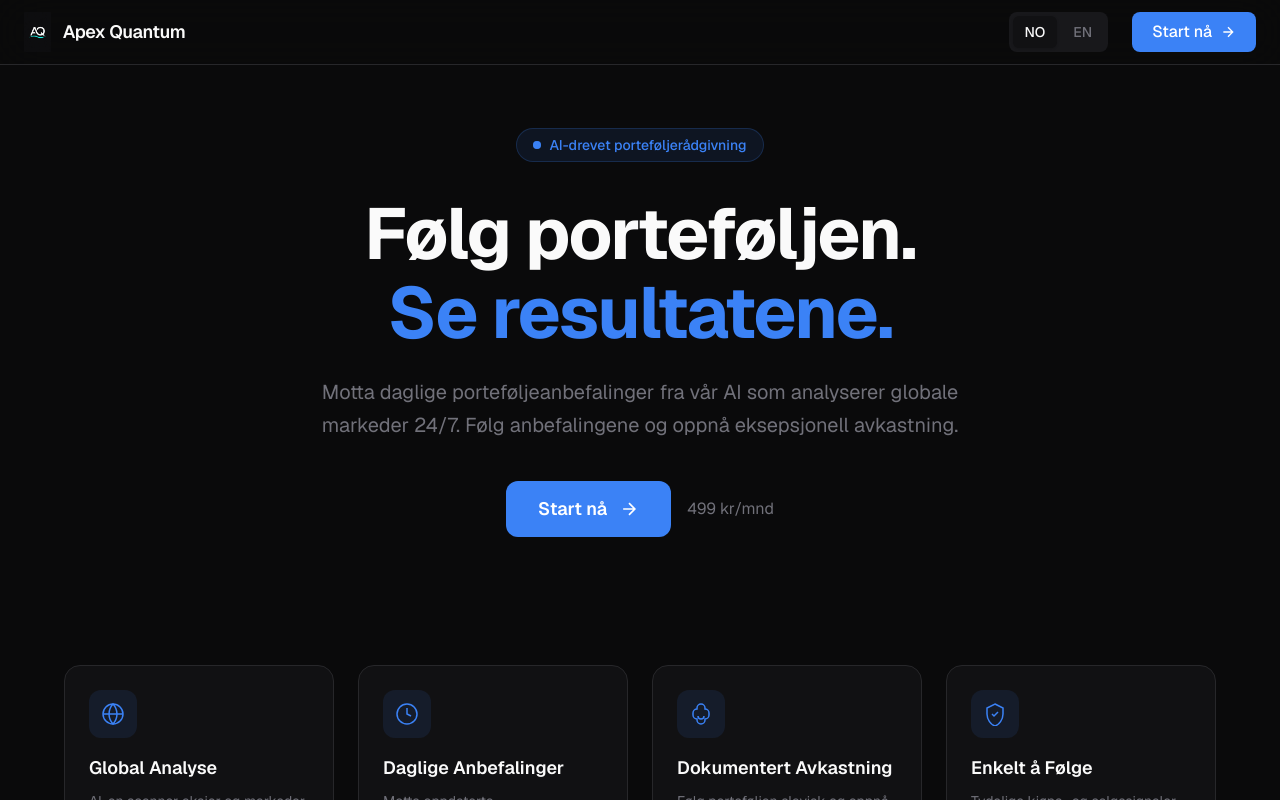
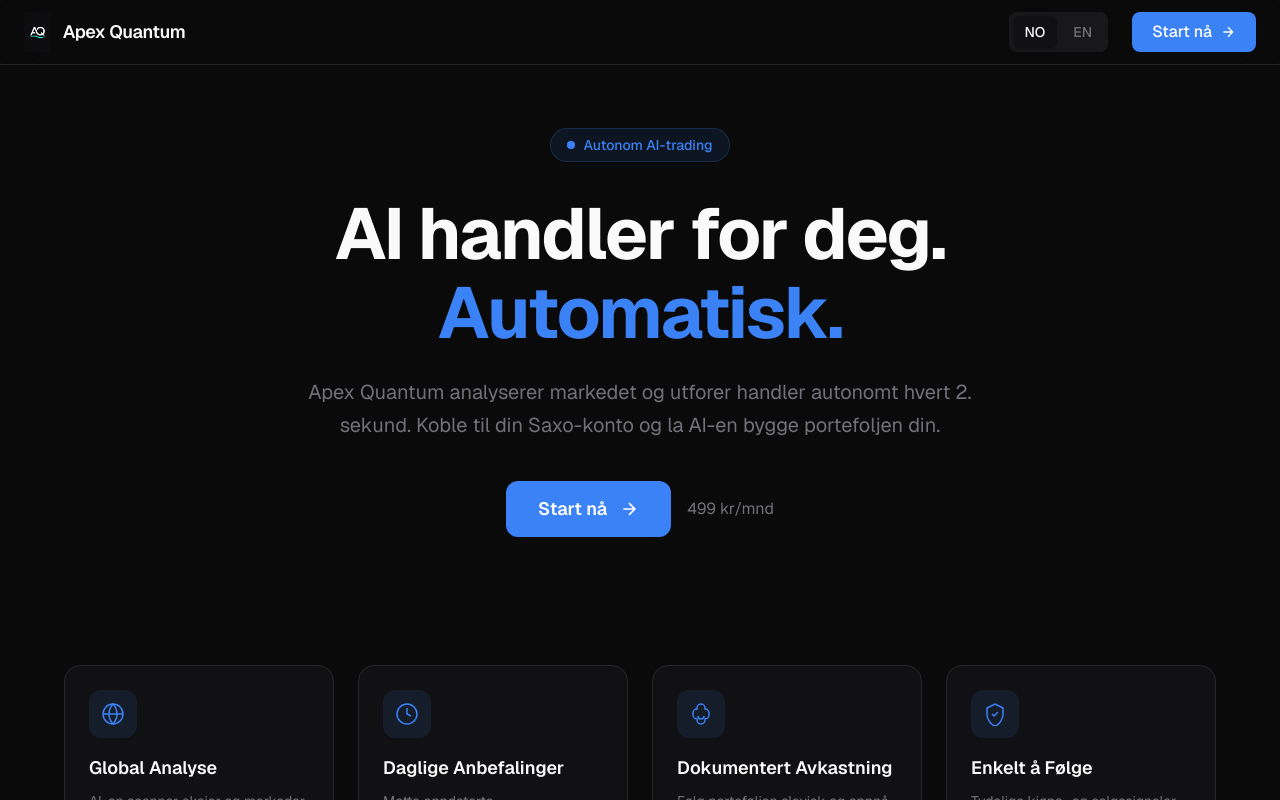
Before and after one commit to andreaslonvik-code/apex-quantum-heavyV1, a Next.js app: page / in a window 1280 px wide. Shown: the top 800 px of the page. Built offline with nearby package versions, Linux system fonts and the light colour scheme.

Commit message:
feat: update hero slogan and badge text for automated trading
Change hero slogan and badge to reflect automated trading by Apex Quantum.

```diff
--- a/app/components/hero.tsx
+++ b/app/components/hero.tsx
@@ -7,20 +7,20 @@ interface HeroProps {
 export function Hero({ language }: HeroProps) {
   const content = {
     no: {
-      badge: 'AI-drevet porteføljerådgivning',
-      title: 'Følg porteføljen.',
-      titleAccent: 'Se resultatene.',
+      badge: 'Autonom AI-trading',
+      title: 'AI handler for deg.',
+      titleAccent: 'Automatisk.',
       description:
-        'Motta daglige porteføljeanbefalinger fra vår AI som analyserer globale markeder 24/7. Følg anbefalingene og oppnå eksepsjonell avkastning.',
+        'Apex Quantum analyserer markedet og utforer handler autonomt hvert 2. sekund. Koble til din Saxo-konto og la AI-en bygge portefoljen din.',
       cta: 'Start nå',
       price: '499 kr/mnd',
     },
     en: {
-      badge: 'AI-Powered Portfolio Advice',
-      title: 'Follow the portfolio.',
-      titleAccent: 'See the results.',
+      badge: 'Autonomous AI Trading',
+      title: 'AI trades for you.',
+      titleAccent: 'Automatically.',
       description:
-        'Receive daily portfolio recommendations from our AI analyzing global markets 24/7. Follow the recommendations and achieve exceptional returns.',
+        'Apex Quantum analyzes the market and executes trades autonomously every 2 seconds. Connect your Saxo account and let the AI build your portfolio.',
       cta: 'Get Started',
       price: '499 NOK/mo',
     },
```
